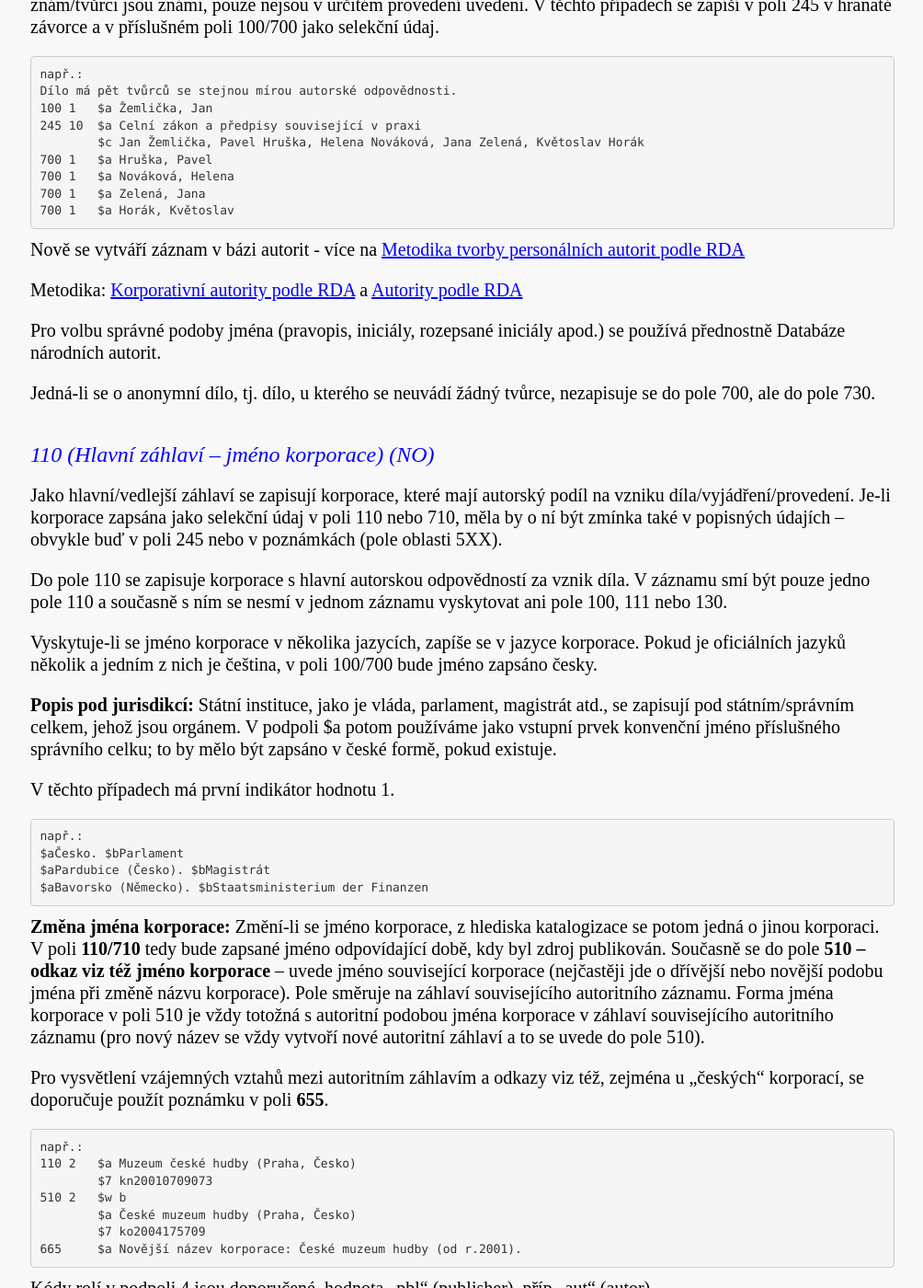
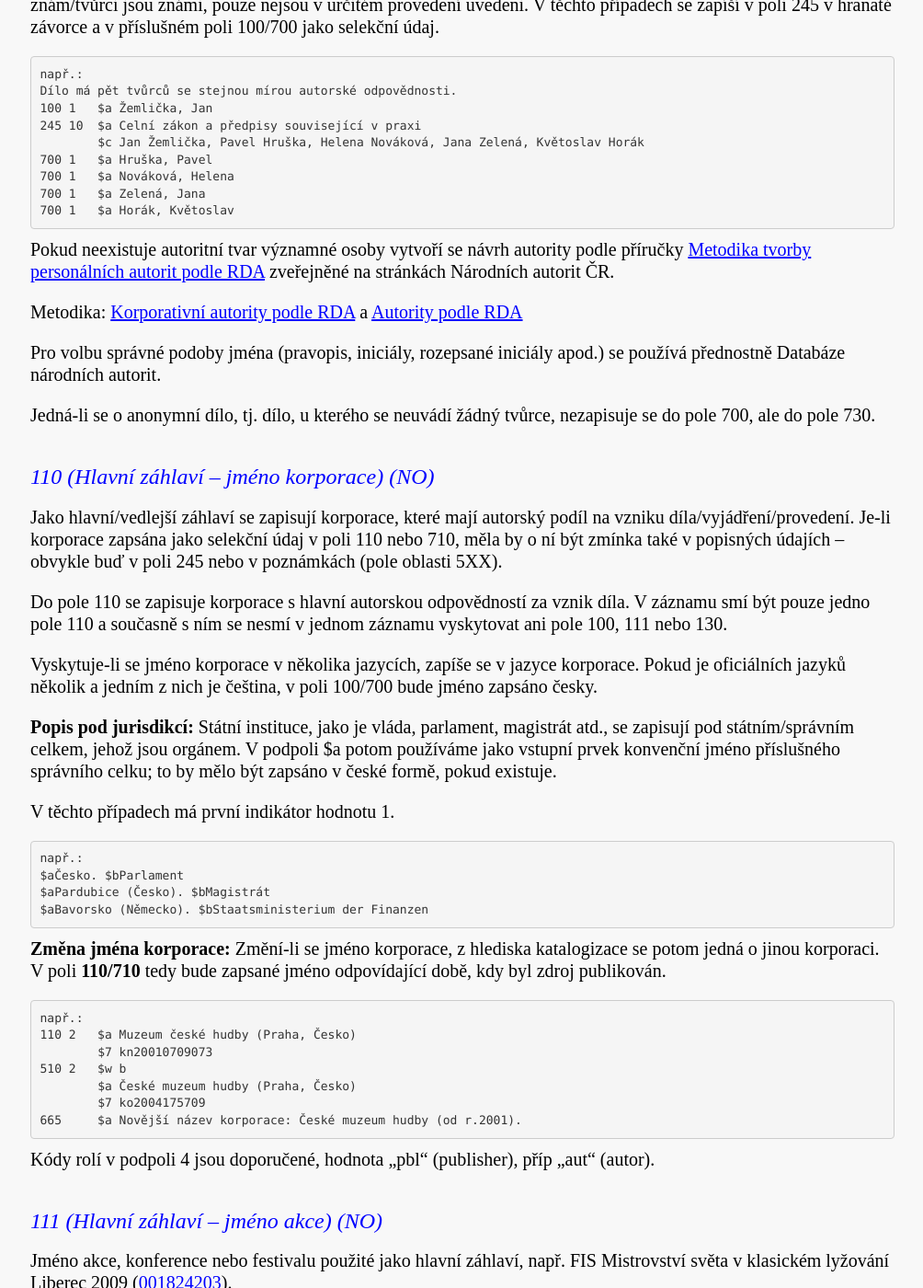
Before and after one commit to WebarchivCZ/katalogizacni-manual, a Jekyll site: the page built from _posts/2017-06-21-hlavni-zahlavi.md, in a window 1280 px wide and 1400 px high, scrolled down 889 px. Shown: the whole window at 92% size, without its empty margins (137-1141 px from the left). Built offline with Jekyll 4.4.1, drawn with Linux system fonts in a browser that asks for light colours.

Commit message:
Hlavní záhlaví doplněno

````diff
--- a/_posts/2017-06-21-hlavni-zahlavi.md
+++ b/_posts/2017-06-21-hlavni-zahlavi.md
@@ -26,7 +26,7 @@ Dílo má pět tvůrců se stejnou mírou autorské odpovědnosti.
 700 1   $a Zelená, Jana
 700 1   $a Horák, Květoslav
 ```
-Nově se vytváří záznam v bázi autorit - více na [Metodika tvorby personálních autorit podle RDA](http://autority.nkp.cz/jmenne-autority/metodicke-materialy/metodika-jmena-cvicne-2/)
+Pokud neexistuje autoritní tvar významné osoby vytvoří se návrh autority podle příručky [Metodika tvorby personálních autorit podle RDA](http://autority.nkp.cz/jmenne-autority/metodicke-materialy/metodika-jmena-cvicne-2/) zveřejněné na stránkách Národních autorit ČR.
 
 Metodika: [Korporativní autority podle RDA](http://www.nkp.cz/o-knihovne/odborne-cinnosti/zpracovani-fondu/katalogizacni-politika/rda) a [Autority podle RDA](http://www.nkp.cz/o-knihovne/odborne-cinnosti/zpracovani-fondu/katalogizacni-politika/rda)
 
@@ -54,9 +54,8 @@ $aPardubice (Česko). $bMagistrát
 $aBavorsko (Německo). $bStaatsministerium der Finanzen
 ```
 
-**Změna jména korporace:** Změní-li se jméno korporace, z hlediska katalogizace se potom jedná o jinou korporaci. V poli **110/710** tedy bude zapsané jméno odpovídající době, kdy byl zdroj publikován. Současně se do pole **510 – odkaz viz  též jméno korporace** – uvede jméno související korporace (nejčastěji jde o dřívější nebo novější podobu jména při změně názvu korporace). Pole směruje na záhlaví souvisejícího autoritního záznamu. Forma jména korporace v poli 510 je vždy totožná s autoritní podobou jména korporace v záhlaví souvisejícího autoritního záznamu (pro nový název se vždy vytvoří nové autoritní záhlaví a to se uvede do pole 510).
+**Změna jména korporace:** Změní-li se jméno korporace, z hlediska katalogizace se potom jedná o jinou korporaci. V poli **110/710** tedy bude zapsané jméno odpovídající době, kdy byl zdroj publikován.
 
-Pro vysvětlení vzájemných vztahů mezi autoritním záhlavím a odkazy viz též, zejména u „českých“ korporací, se doporučuje použít poznámku v poli **655**.
 
 ```
 např.:
````
